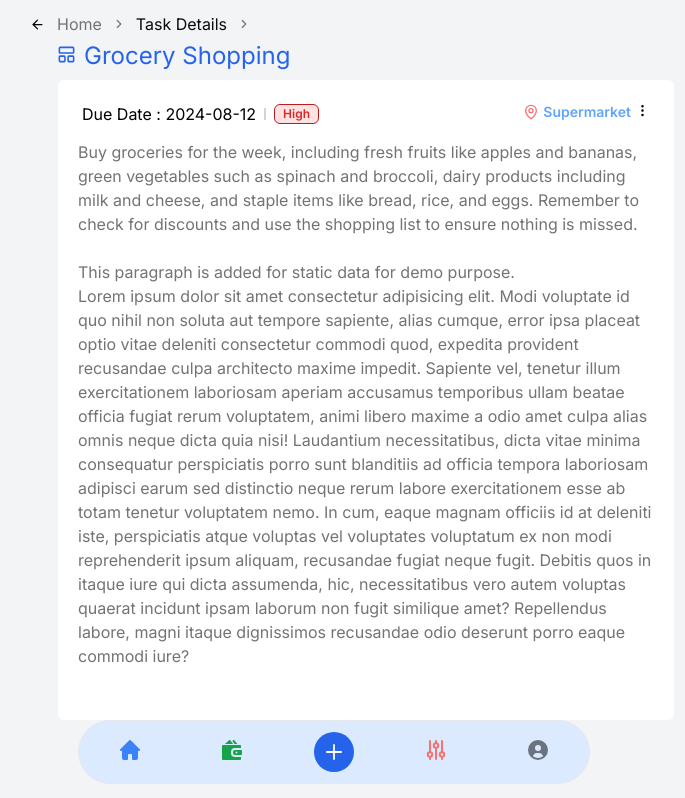
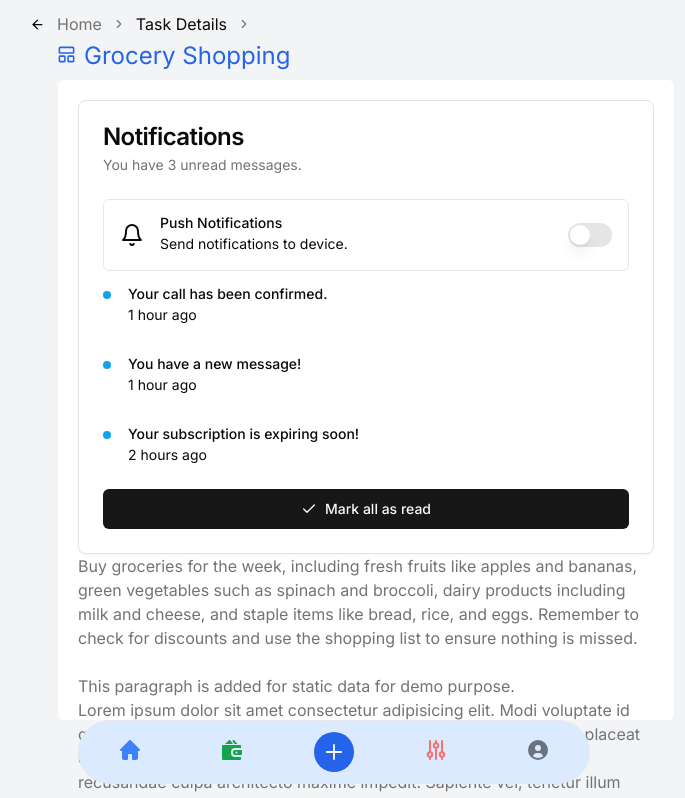
Before and after one commit to Deepanshu-cell/lesn-task-app, a Next.js app: page /home/1001 in a window 1280 px wide. Shown: the top 798 px of the page, without its empty margins (306-991 px from the left). Built offline with nearby package versions, Linux system fonts and the light colour scheme.

Commit message:
worked on task details card

```diff
--- a/package.json
+++ b/package.json
@@ -15,6 +15,7 @@
     "@radix-ui/react-scroll-area": "^1.1.0",
     "@radix-ui/react-separator": "^1.1.0",
     "@radix-ui/react-slot": "^1.1.0",
+    "@radix-ui/react-switch": "^1.1.0",
     "@radix-ui/react-tooltip": "^1.1.2",
     "class-variance-authority": "^0.7.0",
     "clsx": "^2.1.1",
--- /dev/null
+++ b/src/components/task-details/Task-action-card.jsx
@@ -0,0 +1,76 @@
+
+import { cn } from "@/lib/utils";
+import { Button } from "@/components/ui/button";
+import {
+  Card,
+  CardContent,
+  CardDescription,
+  CardFooter,
+  CardHeader,
+  CardTitle,
+} from "@/components/ui/card";
+import { Switch } from "@/components/ui/switch";
+import { BellIcon, CheckIcon } from "lucide-react";
+
+const notifications = [
+  {
+    title: "Your call has been confirmed.",
+    description: "1 hour ago",
+  },
+  {
+    title: "You have a new message!",
+    description: "1 hour ago",
+  },
+  {
+    title: "Your subscription is expiring soon!",
+    description: "2 hours ago",
+  },
+];
+
+export function TaskActionCard({ className, ...props }) {
+  return (
+    <Card className={className}>
+      <CardHeader>
+        <CardTitle>Notifications</CardTitle>
+        <CardDescription>You have 3 unread messages.</CardDescription>
+      </CardHeader>
+      <CardContent className="grid gap-4">
+        <div className=" flex items-center space-x-4 rounded-md border p-4">
+          <BellIcon />
+          <div className="flex-1 space-y-1">
+            <p className="text-sm font-medium leading-none">
+              Push Notifications
+            </p>
+            <p className="text-sm text-muted-foreground">
+              Send notifications to device.
+            </p>
+          </div>
+          <Switch />
+        </div>
+        <div>
+          {notifications.map((notification, index) => (
+            <div
+              key={index}
+              className="mb-4 grid grid-cols-[25px_1fr] items-start pb-4 last:mb-0 last:pb-0"
+            >
+              <span className="flex h-2 w-2 translate-y-1 rounded-full bg-sky-500" />
+              <div className="space-y-1">
+                <p className="text-sm font-medium leading-none">
+                  {notification.title}
+                </p>
+                <p className="text-sm text-muted-foreground">
+                  {notification.description}
+                </p>
+              </div>
+            </div>
+          ))}
+        </div>
+      </CardContent>
+      <CardFooter>
+        <Button className="w-full">
+          <CheckIcon className="mr-2 h-4 w-4" /> Mark all as read
+        </Button>
+      </CardFooter>
+    </Card>
+  );
+}
--- a/src/components/task-details/task-details-card.jsx
+++ b/src/components/task-details/task-details-card.jsx
@@ -1,34 +1,12 @@
 import React from "react";
-import { Separator } from "../ui/separator";
-import PriorityBadge from "./priority-badge";
-import { MapPin } from "lucide-react";
-import CustomDropdownMenu from "../home/dropdown-menu";
+import { TaskActionCard } from "./Task-action-card";
 
 const TaskDetailsCard = ({ selectedTask }) => {
   return (
     <div className="h-[calc(100vh-10rem)] rounded-md ml-8 mt-2 mb-20 bg-white dark:bg-neutral-600 w-full p-5">
-      <div className="flex items-center justify-between mb-4 px-1">
-        {/* due date , priority*/}
-        <div className="flex items-center gap-x-2 h-3 mt-1">
-          <span>Due Date : {selectedTask?.due_date || "NA"}</span>
-          <Separator
-            orientation="vertical"
-            className="border border-neutral-300"
-          />
-          <PriorityBadge priority={selectedTask?.priority || ""} />
-        </div>
 
-        {/* location reminder */}
-        <div className="flex items-center gap-x-1">
-          <MapPin size={16} className="text-red-400 dark:text-blue-600" />
-          <span className="text-blue-400 text-sm font-semibold">
-            {selectedTask?.location_reminder || ""}
-          </span>
-          <CustomDropdownMenu />
-        </div>
-
-        {/* edit and delete actions */}
-      </div>
+      {/* task actions here */}
+      <TaskActionCard />
 
       {/* Task description */}
       <div>
--- /dev/null
+++ b/src/components/ui/card.jsx
@@ -0,0 +1,53 @@
+import * as React from "react"
+
+import { cn } from "@/lib/utils"
+
+const Card = React.forwardRef(({ className, ...props }, ref) => (
+  <div
+    ref={ref}
+    className={cn(
+      "rounded-lg border border-neutral-200 bg-white text-neutral-950 shadow-sm dark:border-neutral-800 dark:bg-neutral-950 dark:text-neutral-50",
+      className
+    )}
+    {...props} />
+))
+Card.displayName = "Card"
+
+const CardHeader = React.forwardRef(({ className, ...props }, ref) => (
+  <div
+    ref={ref}
+    className={cn("flex flex-col space-y-1.5 p-6", className)}
+    {...props} />
+))
+CardHeader.displayName = "CardHeader"
+
+const CardTitle = React.forwardRef(({ className, ...props }, ref) => (
+  <h3
+    ref={ref}
+    className={cn("text-2xl font-semibold leading-none tracking-tight", className)}
+    {...props} />
+))
+CardTitle.displayName = "CardTitle"
+
+const CardDescription = React.forwardRef(({ className, ...props }, ref) => (
+  <p
+    ref={ref}
+    className={cn("text-sm text-neutral-500 dark:text-neutral-400", className)}
+    {...props} />
+))
+CardDescription.displayName = "CardDescription"
+
+const CardContent = React.forwardRef(({ className, ...props }, ref) => (
+  <div ref={ref} className={cn("p-6 pt-0", className)} {...props} />
+))
+CardContent.displayName = "CardContent"
+
+const CardFooter = React.forwardRef(({ className, ...props }, ref) => (
+  <div
+    ref={ref}
+    className={cn("flex items-center p-6 pt-0", className)}
+    {...props} />
+))
+CardFooter.displayName = "CardFooter"
+
+export { Card, CardHeader, CardFooter, CardTitle, CardDescription, CardContent }
--- /dev/null
+++ b/src/components/ui/switch.jsx
@@ -0,0 +1,24 @@
+"use client"
+
+import * as React from "react"
+import * as SwitchPrimitives from "@radix-ui/react-switch"
+
+import { cn } from "@/lib/utils"
+
+const Switch = React.forwardRef(({ className, ...props }, ref) => (
+  <SwitchPrimitives.Root
+    className={cn(
+      "peer inline-flex h-6 w-11 shrink-0 cursor-pointer items-center rounded-full border-2 border-transparent transition-colors focus-visible:outline-none focus-visible:ring-2 focus-visible:ring-neutral-950 focus-visible:ring-offset-2 focus-visible:ring-offset-white disabled:cursor-not-allowed disabled:opacity-50 data-[state=checked]:bg-neutral-900 data-[state=unchecked]:bg-neutral-200 dark:focus-visible:ring-neutral-300 dark:focus-visible:ring-offset-neutral-950 dark:data-[state=checked]:bg-neutral-50 dark:data-[state=unchecked]:bg-neutral-800",
+      className
+    )}
+    {...props}
+    ref={ref}>
+    <SwitchPrimitives.Thumb
+      className={cn(
+        "pointer-events-none block h-5 w-5 rounded-full bg-white shadow-lg ring-0 transition-transform data-[state=checked]:translate-x-5 data-[state=unchecked]:translate-x-0 dark:bg-neutral-950"
+      )} />
+  </SwitchPrimitives.Root>
+))
+Switch.displayName = SwitchPrimitives.Root.displayName
+
+export { Switch }
```
Also changed, not shown: 1 other file (tests, documents, lock files or other folders).
